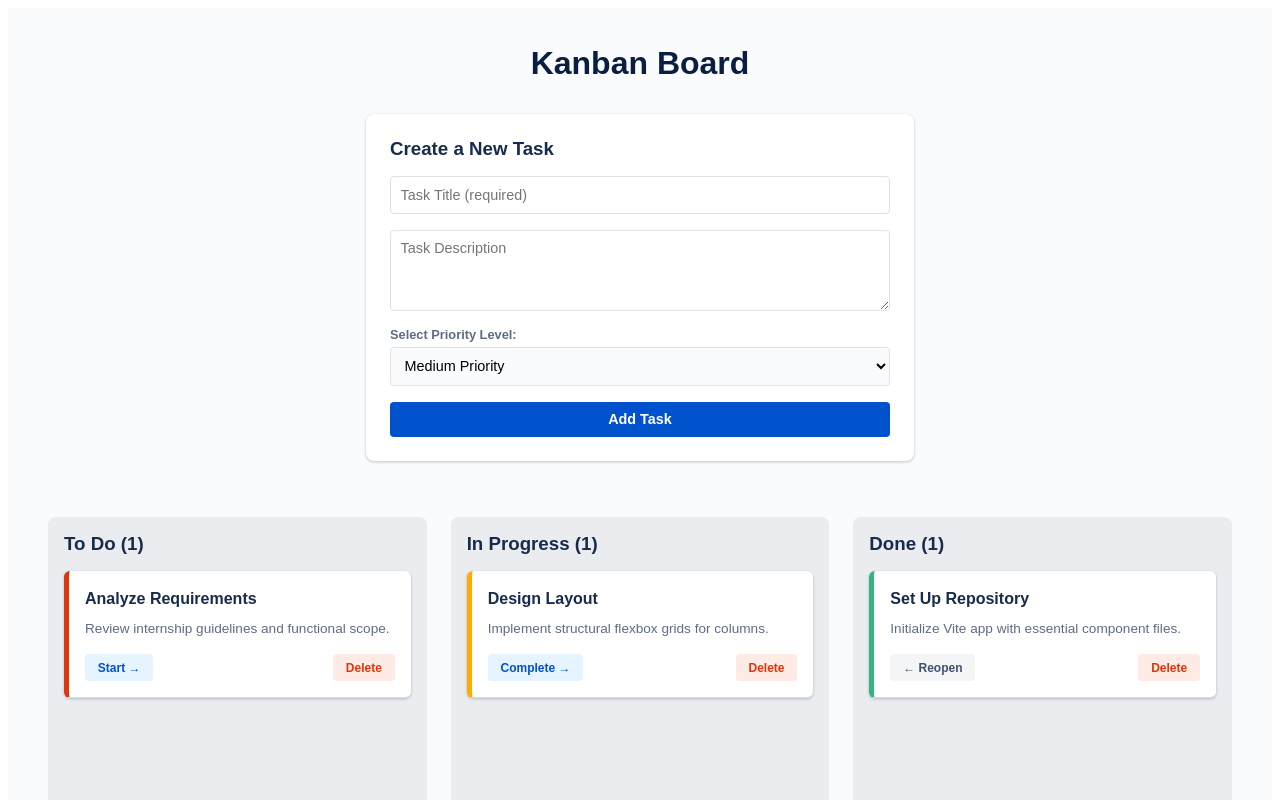
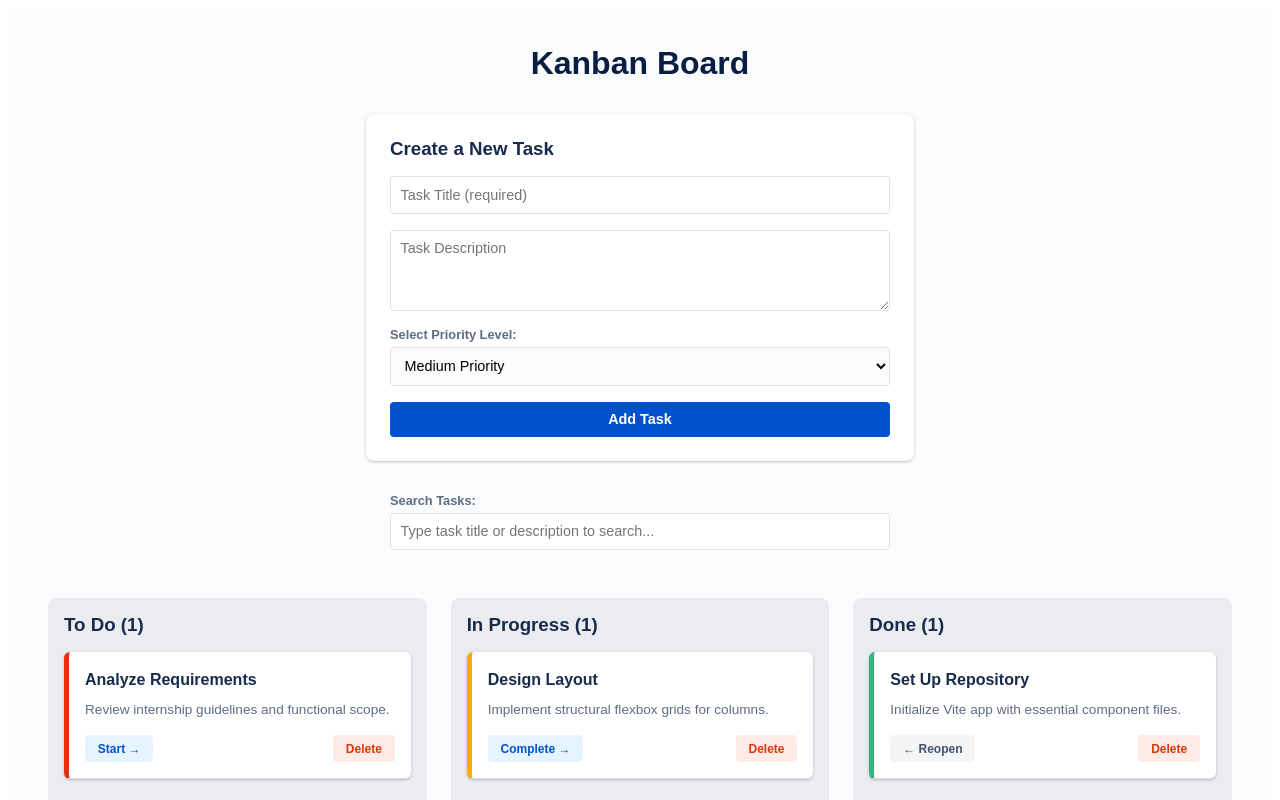
Before and after one commit to raushan-40/kanban-task-board, a React (Vite) app: page / in a window 1280 px wide. Shown: the top 800 px of the page. Built offline with nearby package versions, Linux system fonts and the light colour scheme.

Commit message:
Add global task search

```diff
--- a/src/App.jsx
+++ b/src/App.jsx
@@ -1,9 +1,8 @@
-import { useState, useEffect } from 'react'; // Imported useEffect
+import { useState, useEffect } from 'react';
 import Board from './components/Board';
 import TaskForm from './components/TaskForm';
 
 function App() {
-  // 1. Lazy State Initialization to fetch data synchronously on startup
   const [tasks, setTasks] = useState(() => {
     const savedTasks = localStorage.getItem('kanban-tasks');
 
@@ -12,11 +11,9 @@ function App() {
         return JSON.parse(savedTasks);
       } catch (error) {
         console.error("Failed to parse tasks from localStorage:", error);
-        // Fallback to sample tasks if parsing fails
       }
     }
 
-    // Default static fallback tasks if empty
     return [
       {
         id: 'task-1',
@@ -44,7 +41,9 @@ function App() {
 
   const [editingTaskId, setEditingTaskId] = useState(null);
 
-  // 2. Sync Effect: Runs on mount and whenever the 'tasks' state reference changes
+  // New state to track the active search string
+  const [searchQuery, setSearchQuery] = useState('');
+
   useEffect(() => {
     localStorage.setItem('kanban-tasks', JSON.stringify(tasks));
   }, [tasks]);
@@ -99,6 +98,17 @@ function App() {
     setEditingTaskId(null);
   };
 
+  // --- DERIVED DATA CALCULATION ---
+  // We calculate filteredTasks on every render. If searchQuery is empty,
+  // includes('') returns true, showing all tasks.
+  const filteredTasks = tasks.filter((task) => {
+    const normalizedQuery = searchQuery.toLowerCase().trim();
+    const matchesTitle = task.title.toLowerCase().includes(normalizedQuery);
+    const matchesDescription = task.description.toLowerCase().includes(normalizedQuery);
+
+    return matchesTitle || matchesDescription;
+  });
+
   const containerStyle = {
     fontFamily: 'sans-serif',
     backgroundColor: '#fafbfc',
@@ -112,6 +122,24 @@ function App() {
     marginBottom: '2rem',
   };
 
+  const searchContainerStyle = {
+    maxWidth: '500px',
+    margin: '0 auto 1.5rem auto',
+    display: 'flex',
+    flexDirection: 'column',
+    gap: '0.3rem',
+  };
+
+  const searchInputStyle = {
+    padding: '0.6rem',
+    borderRadius: '4px',
+    border: '1px solid #dfe1e6',
+    fontSize: '0.9rem',
+    fontFamily: 'sans-serif',
+    boxSizing: 'border-box',
+    width: '100%',
+  };
+
   return (
     <div style={containerStyle}>
       <header style={headerStyle}>
@@ -120,8 +148,24 @@ function App() {
 
       <main>
         <TaskForm onAddTask={handleAddTask} />
+
+        {/* Search Input Controls */}
+        <div style={searchContainerStyle}>
+          <label style={{ fontSize: '0.8rem', color: '#5e6c84', fontWeight: '600' }}>
+            Search Tasks:
+          </label>
+          <input
+            type="text"
+            placeholder="Type task title or description to search..."
+            value={searchQuery}
+            onChange={(e) => setSearchQuery(e.target.value)}
+            style={searchInputStyle}
+          />
+        </div>
+
+        {/* Passing the computed filteredTasks instead of the raw tasks state */}
         <Board
-          tasks={tasks}
+          tasks={filteredTasks}
           onDeleteTask={handleDeleteTask}
           onMoveTask={handleMoveTask}
           editingTaskId={editingTaskId}
```
